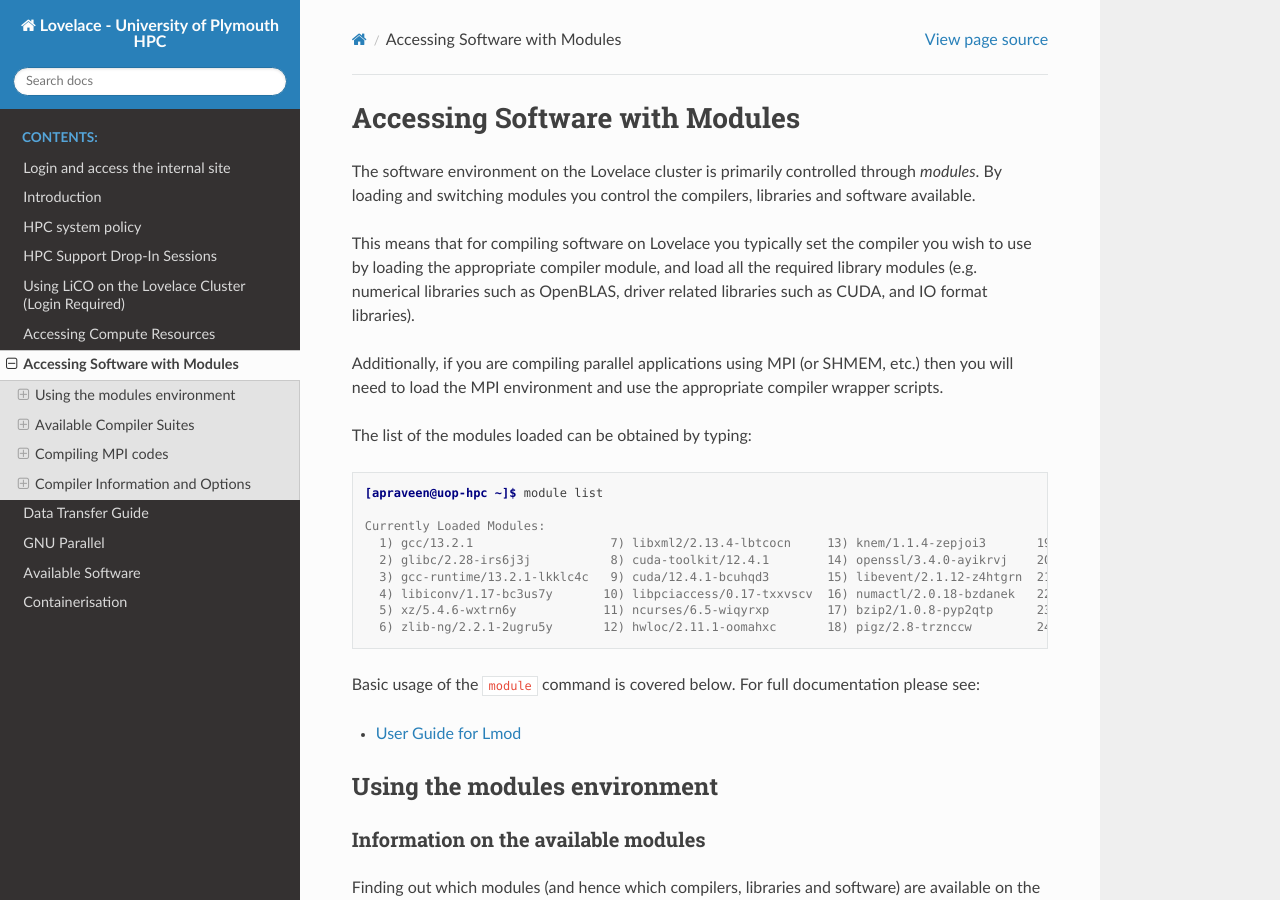
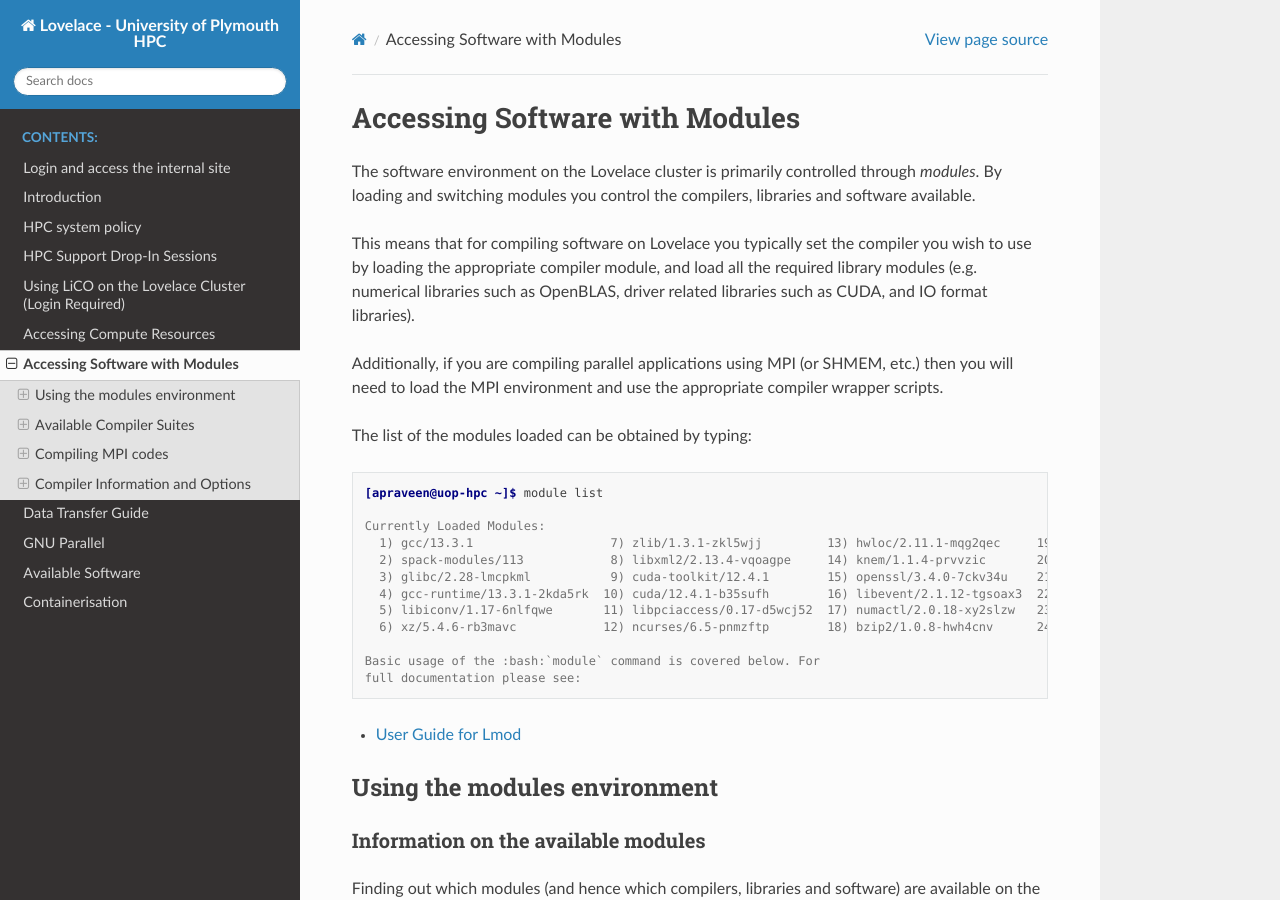
Before and after one commit to AbhinavPraveen/UoP-HPC-Docs, a Sphinx documentation site: the page built from source/user-guide/modules.rst, in a window 1280 px wide and 900 px high. Built offline with Sphinx 7.4.7 and the Read the Docs theme 3.1.0, drawn with Linux system fonts in a browser that asks for light colours.

Commit message:
Update module list in modules.rst

```diff
--- a/source/user-guide/modules.rst
+++ b/source/user-guide/modules.rst
@@ -23,15 +23,15 @@
    [apraveen@uop-hpc ~]$ module list
 
    Currently Loaded Modules:
-     1) gcc/13.2.1                   7) libxml2/2.13.4-lbtcocn     13) knem/1.1.4-zepjoi3       19) zstd/1.5.6-jz52fum            25) openssh/9.9p1-g77smjt   31) xpmem/2.6.5-36-37nyl32
-     2) glibc/2.28-irs6j3j           8) cuda-toolkit/12.4.1        14) openssl/3.4.0-ayikrvj    20) tar/1.34-sh7q6fd              26) pmix/5.0.3-rpwutdw      32) ucx/1.17.0-mzdeqja
-     3) gcc-runtime/13.2.1-lkklc4c   9) cuda/12.4.1-bcuhqd3        15) libevent/2.1.12-z4htgrn  21) gettext/0.22.5-3tvehct        27) check/0.15.2-ix4rojx    33) ucc/1.3.0-gl5spbf
-     4) libiconv/1.17-bc3us7y       10) libpciaccess/0.17-txxvscv  16) numactl/2.0.18-bzdanek   22) krb5/1.21.3-bsozc3b           28) gdrcopy/2.4.1-mm5coch   34) openmpi/5.0.5-rcpsiyw
-     5) xz/5.4.6-wxtrn6y            11) ncurses/6.5-wiqyrxp        17) bzip2/1.0.8-pyp2qtp      23) libedit/3.1-20240808-cl4k7o7  29) libnl/3.3.0-tmlq6yg
-     6) zlib-ng/2.2.1-2ugru5y       12) hwloc/2.11.1-oomahxc       18) pigz/2.8-trznccw         24) libxcrypt/4.4.35-hydo43o      30) rdma-core/52.0-anqcllq
+     1) gcc/13.3.1                   7) zlib/1.3.1-zkl5wjj         13) hwloc/2.11.1-mqg2qec     19) pigz/2.8-pipe537              25) libxcrypt/4.4.35-2leymva  31) rdma-core/52.0-vibka2e
+     2) spack-modules/113            8) libxml2/2.13.4-vqoagpe     14) knem/1.1.4-prvvzic       20) zstd/1.5.6-pdk6d4j            26) openssh/9.9p1-agycqww     32) xpmem/2.6.5-36-rxnv6w6
+     3) glibc/2.28-lmcpkml           9) cuda-toolkit/12.4.1        15) openssl/3.4.0-7ckv34u    21) tar/1.34-dzeehng              27) pmix/5.0.3-2gkjs47        33) ucx/1.17.0-mzix24r
+     4) gcc-runtime/13.3.1-2kda5rk  10) cuda/12.4.1-b35sufh        16) libevent/2.1.12-tgsoax3  22) gettext/0.22.5-zjglimm        28) check/0.15.2-aflo7jk      34) ucc/1.3.0-h2s7mm6
+     5) libiconv/1.17-6nlfqwe       11) libpciaccess/0.17-d5wcj52  17) numactl/2.0.18-xy2slzw   23) krb5/1.21.3-i3rz3pq           29) gdrcopy/2.4.1-xyc5lwi     35) openmpi/5.0.5-fp6i5jk
+     6) xz/5.4.6-rb3mavc            12) ncurses/6.5-pnmzftp        18) bzip2/1.0.8-hwh4cnv      24) libedit/3.1-20240808-fxke3py  30) libnl/3.3.0-haaq6e3
 
-Basic usage of the :bash:`module` command is covered below. For
-full documentation please see:
+   Basic usage of the :bash:`module` command is covered below. For
+   full documentation please see:
 
 -  `User Guide for Lmod <https://lmod.readthedocs.io/en/latest/010_user.html>`_
 
```
